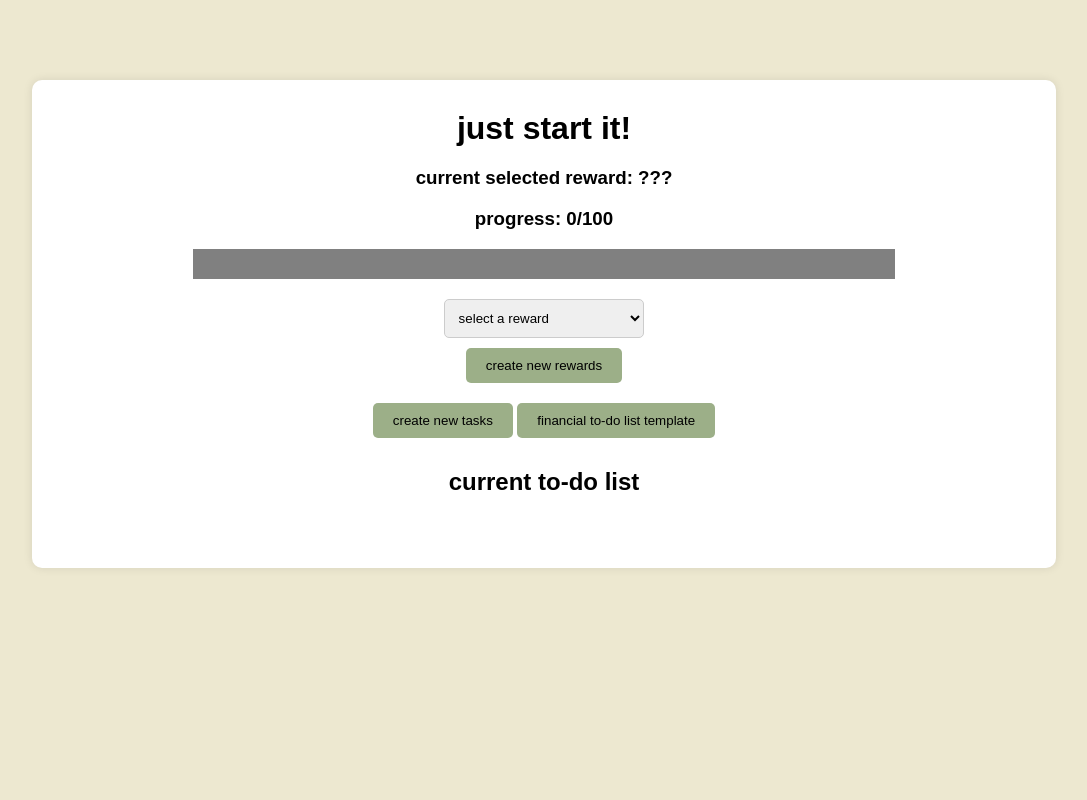
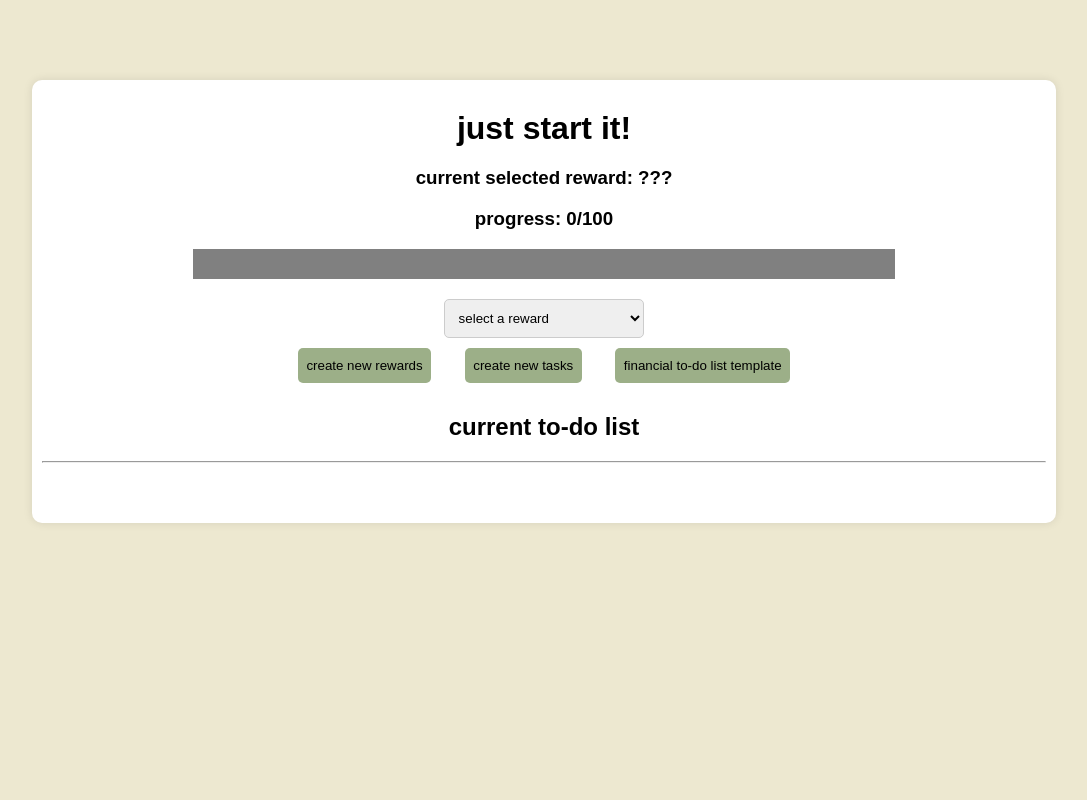
Before and after one commit to marleigha/Just-Start-It-CAM, a Flask app: page / in a window 1280 px wide. Shown: the whole page, without its empty margins (96-1183 px from the left). Run offline with Flask 3, Linux system fonts and the light colour scheme.

Commit message:
ui is stable!

```diff
--- a/static/script.js
+++ b/static/script.js
@@ -358,6 +358,8 @@ function deleteTask(event) {
     console.log(task);
     if (checkedBool) {
         progressBar.setAttribute("value", currentValue - pointsToRemove);
+        subbedVal = progressBar.getAttribute("value");
+        currentPointsDisplay.textContent = subbedVal;
     }
     task.remove();
 };
--- a/static/style.css
+++ b/static/style.css
@@ -250,6 +250,20 @@ div.new-reward{
     padding-left: 2%;
   }
 }
+div.control-center{
+  display: flex;
+  justify-content: center;
+  align-items: center;
+  padding-right: 8%;
+  padding-left: 8%;
+
+  button{
+    margin-left: 2%;
+    margin-right: 2%;
+    padding-right: 1%;
+    padding-left: 1%;
+  }
+}
 
 select {
   width: 20%;
--- a/templates/index.html
+++ b/templates/index.html
@@ -19,16 +19,20 @@
             <progress id="progress-bar" max="100" value="0">0%</progress>
         </span>
         <div id="reward-section">
-                <span>
-                    <select id="reward-dropdown" class='reward-dropdown'>
-                        <option value="" disabled selected>select a reward</option>
-                    </select>
-                </span>
+            <span>
+                <select id="reward-dropdown" class='reward-dropdown'>
+                    <option value="" disabled selected>select a reward</option>
+                </select>
+            </span>
 
-            <div>
+            <!-- section for controlling creation and hiding -->
+            <div class = 'control-center'>
                 <button id="create-new-reward-btn">create new rewards</button>
+                <button id="close-new-reward-btn" class='hidden'>close reward creation</button>
+                <button id="create-tasks-btn">create new tasks</button>
+                <button id="close-creation-btn" class='hidden'>close task creation</button>
+                <button id="financial-template-btn">financial to-do list template</button>
             </div>
-            <button id="close-new-reward-btn" class='hidden'>close reward creation</button>
             <div id='reward-maker' class='hidden'>
 
                 <p>add the description of your reward, and then set how many points it's worth ! </p>
@@ -38,6 +42,9 @@
                     <button id="add-reward-btn" class="add-reward-btn">add new reward</button>
                 </div>
             </div>
+
+
+
 
             <!-- Dropdown for selecting rewards -->
         </div>
@@ -62,12 +69,11 @@
             <input type="date" id="end-date" />
             <button id="add-task-btn">add task</button>
         </div>
-        <button id="create-tasks-btn">create new tasks</button>
-        <button id="close-creation-btn" class='hidden'>close task creation</button>
-        <button id="financial-template-btn">financial to-do list template</button>
+
 
         <!-- Task list -->
         <h2>current to-do list</h2>
+        <hr>
         <div class='flex-container'>
             <ul id="task-list"></ul>
 
```
